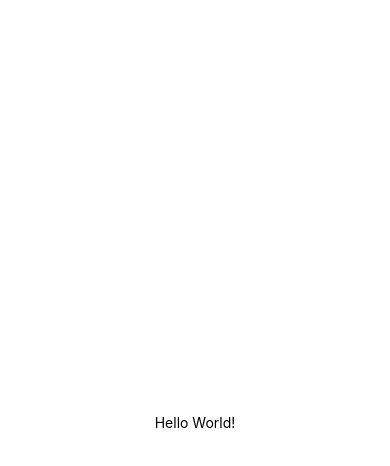
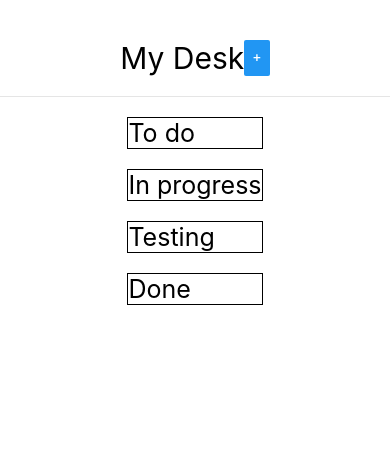
Before and after one commit to Insanefoam/react-native-purrweb, a React Native app: screen / in a window 390 px wide. Shown: the top 466 px of the page. Built offline with nearby package versions, Linux system fonts and the light colour scheme.

Commit message:
add column + desk components

```diff
--- a/App.js
+++ b/App.js
@@ -1,21 +1,19 @@
-import { StatusBar } from 'expo-status-bar';
-import React from 'react';
-import { StyleSheet, Text, View } from 'react-native';
+import { StatusBar } from "expo-status-bar";
+import React from "react";
+import { StyleSheet, View } from "react-native";
+import Desk from "./src/components/Desk";
+
+const styles = StyleSheet.create({
+  container: {
+    paddingVertical: 20,
+  },
+});
 
 export default function App() {
   return (
     <View style={styles.container}>
-      <Text>Hello World!</Text>
+      <Desk />
       <StatusBar style="auto" />
     </View>
   );
 }
-
-const styles = StyleSheet.create({
-  container: {
-    flex: 1,
-    backgroundColor: '#fff',
-    alignItems: 'center',
-    justifyContent: 'center',
-  },
-});
--- /dev/null
+++ b/src/components/Desk.js
@@ -0,0 +1,51 @@
+import React from "react";
+import { View, Text, StyleSheet, Button } from "react-native";
+
+const styles = StyleSheet.create({
+  container: {
+    alignItems: "center",
+  },
+  titleContainer: {
+    borderBottomWidth: 1,
+    borderBottomColor: "#E5E5E5",
+    justifyContent: "center",
+    width: "100%",
+    paddingVertical: 20,
+    marginBottom: 20,
+    flexDirection: "row",
+  },
+  title: {
+    flexDirection: "column",
+    alignItems: "center",
+    justifyContent: "center",
+    fontSize: 30,
+  },
+  columnsContainer: {
+    flex: 1,
+  },
+  columns: {
+    fontSize: 25,
+    marginBottom: 20,
+    borderWidth: 1,
+  },
+});
+
+const Desk = () => {
+  const columns = ["To do", "In progress", "Testing", "Done"];
+
+  return (
+    <View style={styles.container}>
+      <View style={styles.titleContainer}>
+        <Text style={styles.title}>My Desk</Text>
+        <Button title="+" />
+      </View>
+      <View style={styles.columnsContainer}>
+        {columns.map((column) => (
+          <Text style={styles.columns}>{column}</Text>
+        ))}
+      </View>
+    </View>
+  );
+};
+
+export default Desk;
```
Also changed, not shown: package.json (+11 -1 lines), src/components/Column.js (added, +12 -0 lines), .eslintrc.json (added), 1 other file (tests, documents, lock files or other folders).
